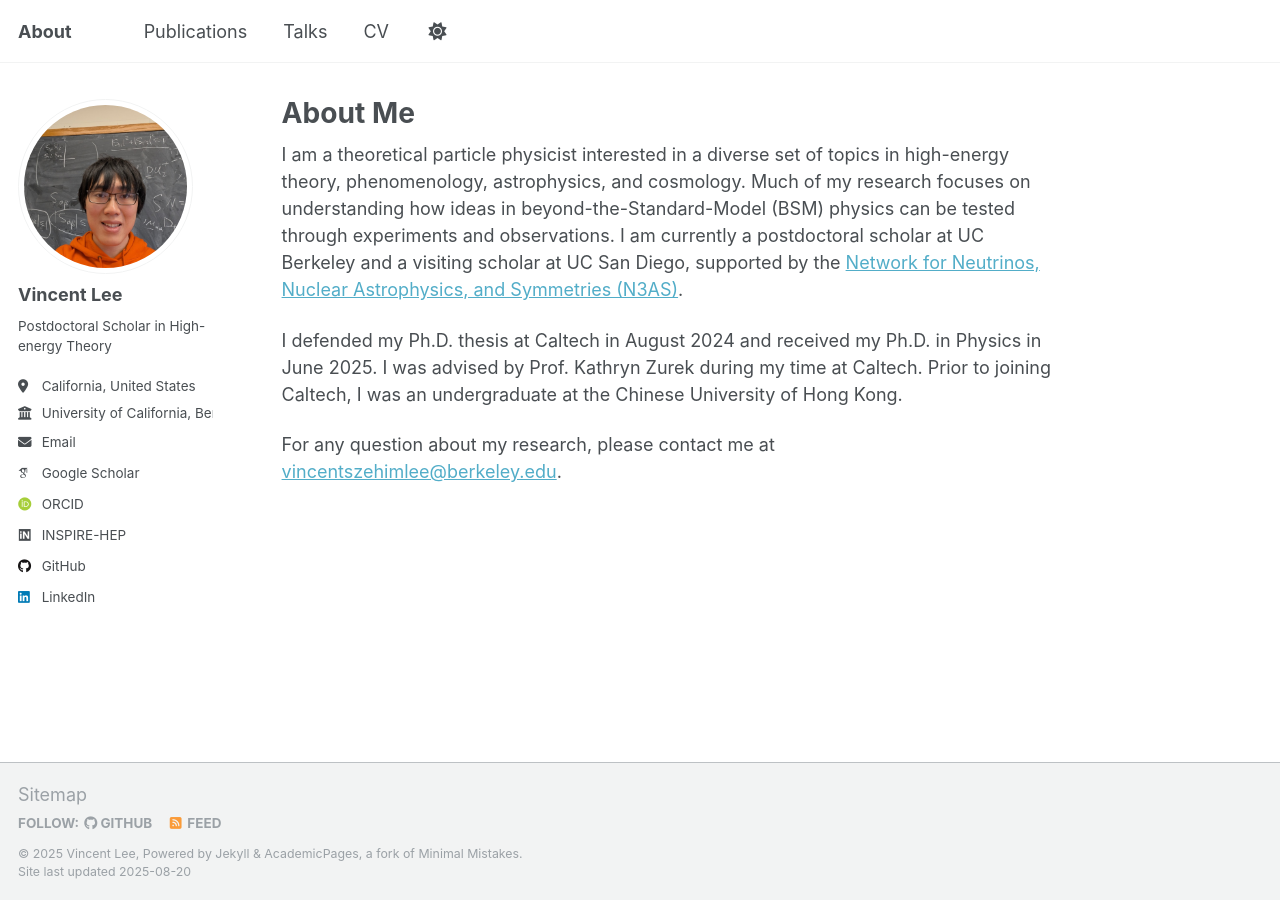
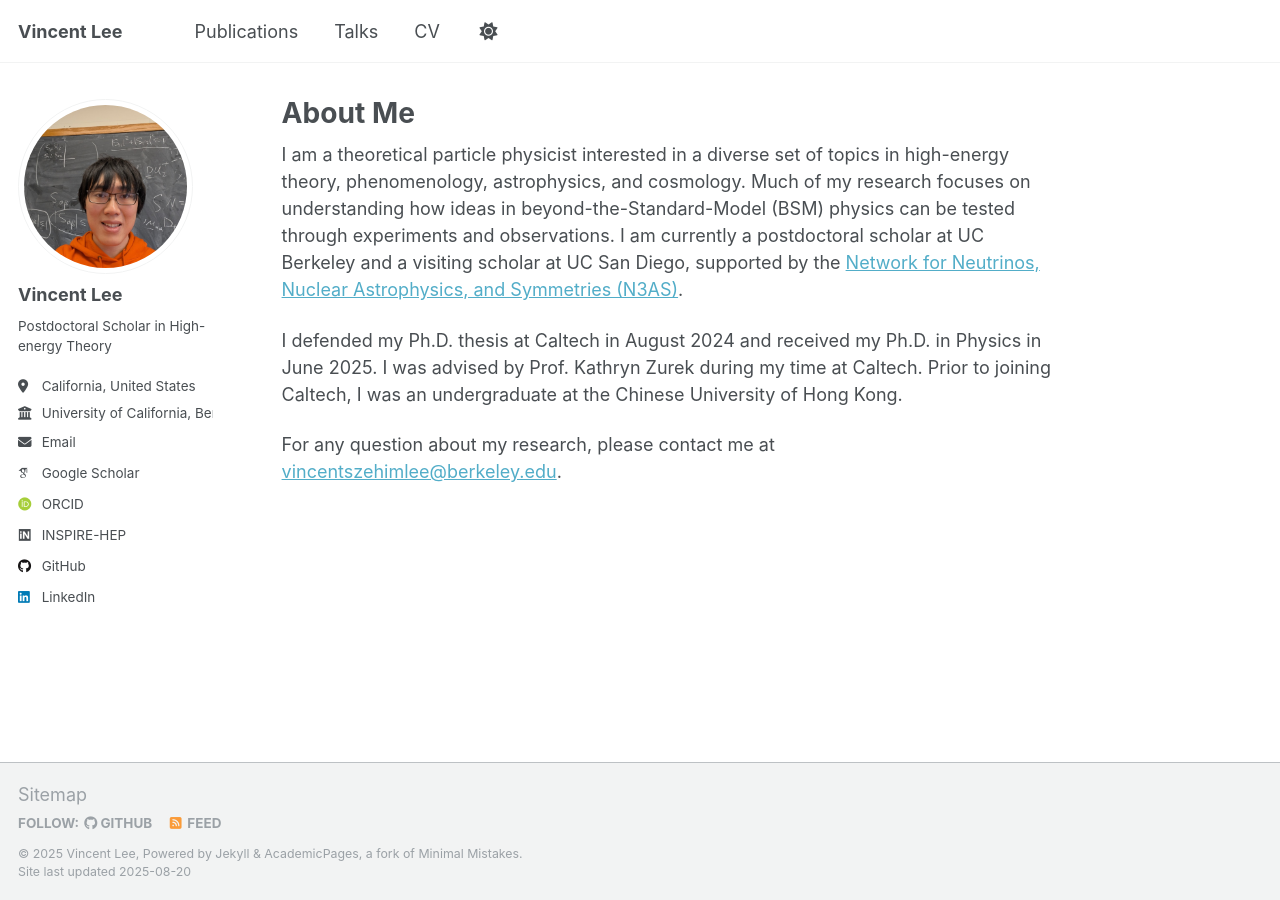
Before and after one commit to szehiml/szehiml.github.io, a Jekyll site: the page built from _pages/about.md, in a window 1280 px wide. Built offline with Jekyll 4.4.1, drawn with Linux system fonts in a browser that asks for light colours; some web fonts are replaced; a script that is not in the unit is left out.

Commit message:
Update _config.yml

```diff
--- a/_config.yml
+++ b/_config.yml
@@ -9,7 +9,7 @@
 # Basic Site Settings
 locale                   : "en-US"
 site_theme               : "default"
-title                    : "About"
+title                    : "Vincent Lee"
 title_separator          : "-"
 name                     : &name "Vincent Lee"
 description              : &description "personal description"
```
